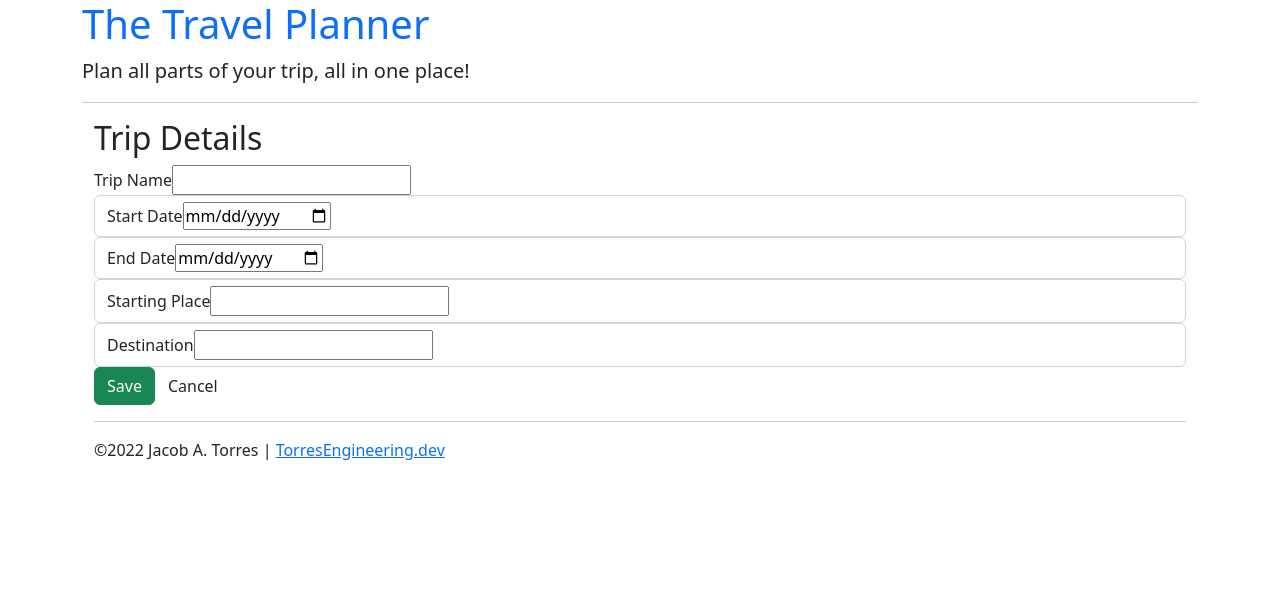
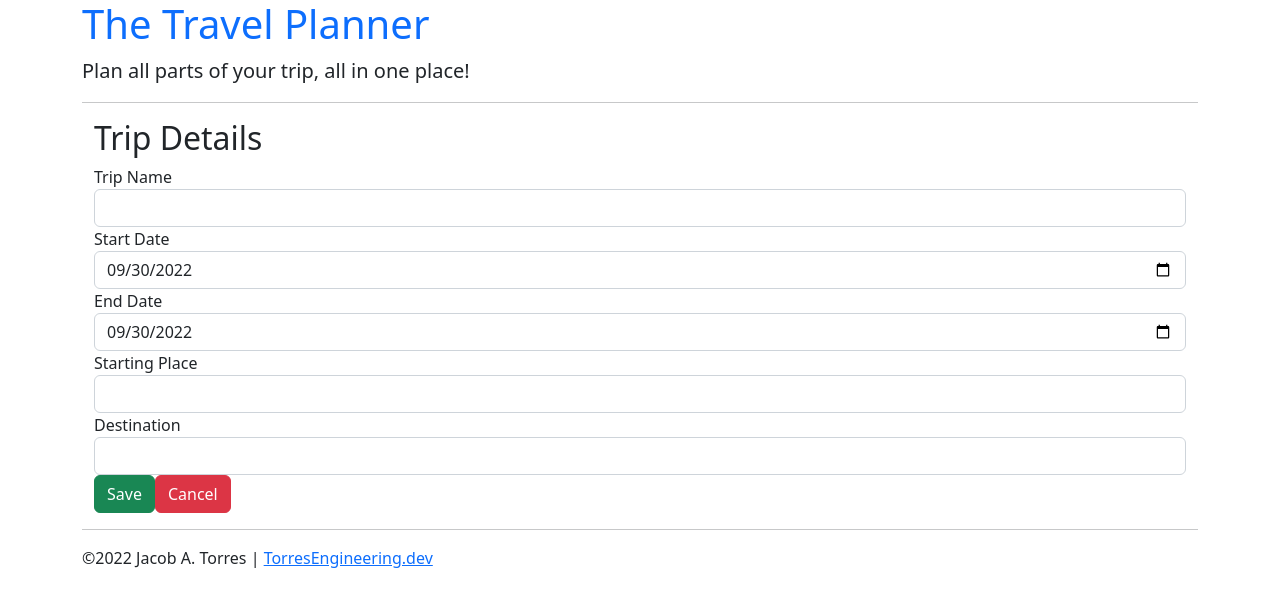
Before and after one commit to jacob-torres/travel-planner, an Angular app in the folder client/: page /trips in a window 1280 px wide. Both pictures are taken after a click on the button "Create New Trip". Shown: the top 606 px of the page. Built offline with nearby package versions, Linux system fonts and the light colour scheme; no server answers.

Commit message:
Updated form in trip template to bind form values.

```diff
--- a/client/src/app/footer/footer.component.html
+++ b/client/src/app/footer/footer.component.html
@@ -1,7 +1,7 @@
-<div class="container">
+<footer>
   <hr>
   <p>
     &copy;2022 Jacob A. Torres |
     <a href="https://www.torresengineering.dev/">TorresEngineering.dev</a>
   </p>
-</div>
+</footer>
--- a/client/src/app/trip/trip.component.html
+++ b/client/src/app/trip/trip.component.html
@@ -8,33 +8,45 @@
 
 <div class="container" *ngIf="isEditing">
   <h2>Trip Details</h2>
-  <form>
-    <div class="form-group">
-      <label for="tripName">Trip Name</label>
-      <input type="text" id="tripName" [defaultValue]="trip.tripName" required>
-    </div>
 
-    <div class="form-control">
-      <label for="startDate">Start Date</label>
-      <input type="date" id="startDate" [defaultValue]="trip.startDate" required>
-    </div>
+  <div class="alert alert-warning" *ngIf="tripForm.dirty && tripForm.invalid">
+    One or more values you've entered are invalid. Please try again.
+  </div>
 
-    <div class="form-control">
-      <label for="endDate">End Date</label>
-      <input type="date" id="endDate" [defaultValue]="trip.endDate" required>
-    </div>
+  <form (ngSubmit)="!tripForm.invalid && saveTrip()" #tripForm="ngForm">
+    <fieldset class="form-group">
+      <label>Trip Name</label>
+      <input class="form-control" type="text" name="tripName"
+        [(ngModel)]="trip.tripName" required>
+    </fieldset>
 
-    <div class="form-control">
-      <label for="startingPlace">Starting Place</label>
-      <input type="text" id="startingPlace" [defaultValue]="trip.startingPlace" required>
-    </div>
+    <fieldset class="form-group">
+      <label>Start Date</label>
+      <input class="form-control" type="date" name="startDate"
+        [ngModel]="trip.startDate | date:'yyyy-MM-dd'"
+        (ngModelChange)="trip.startDate = $event" required>
+    </fieldset>
 
-    <div class="form-control">
-      <label for="destination">Destination</label>
-      <input type="text" id="destination" [defaultValue]="trip.destination" required>
-    </div>
+    <fieldset class="form-group">
+      <label>End Date</label>
+      <input class="form-control" type="date" name="endDate"
+        [ngModel]="trip.endDate | date:'yyyy-MM-dd'"
+        (ngModelChange)="trip.endDate = $event" required>
+    </fieldset>
 
-    <button class="btn btn-success" (click)="saveTrip()">Save</button>
-    <button class="btn btn-alert" (click)="backToTripList()">Cancel</button>
+    <fieldset class="form-group">
+      <label>Starting Place</label>
+      <input class="form-control" type="text" name="startingPlace"
+        [(ngModel)]="trip.startingPlace" required>
+    </fieldset>
+
+    <fieldset class="form-group">
+      <label>Destination</label>
+      <input class="form-control" type="text" name="destination"
+        [(ngModel)]="trip.destination" required>
+    </fieldset>
+
+    <button class="btn btn-success" type="submit">Save</button>
+    <button class="btn btn-danger" (click)="backToTripList()">Cancel</button>
   </form>
 </div>
```
